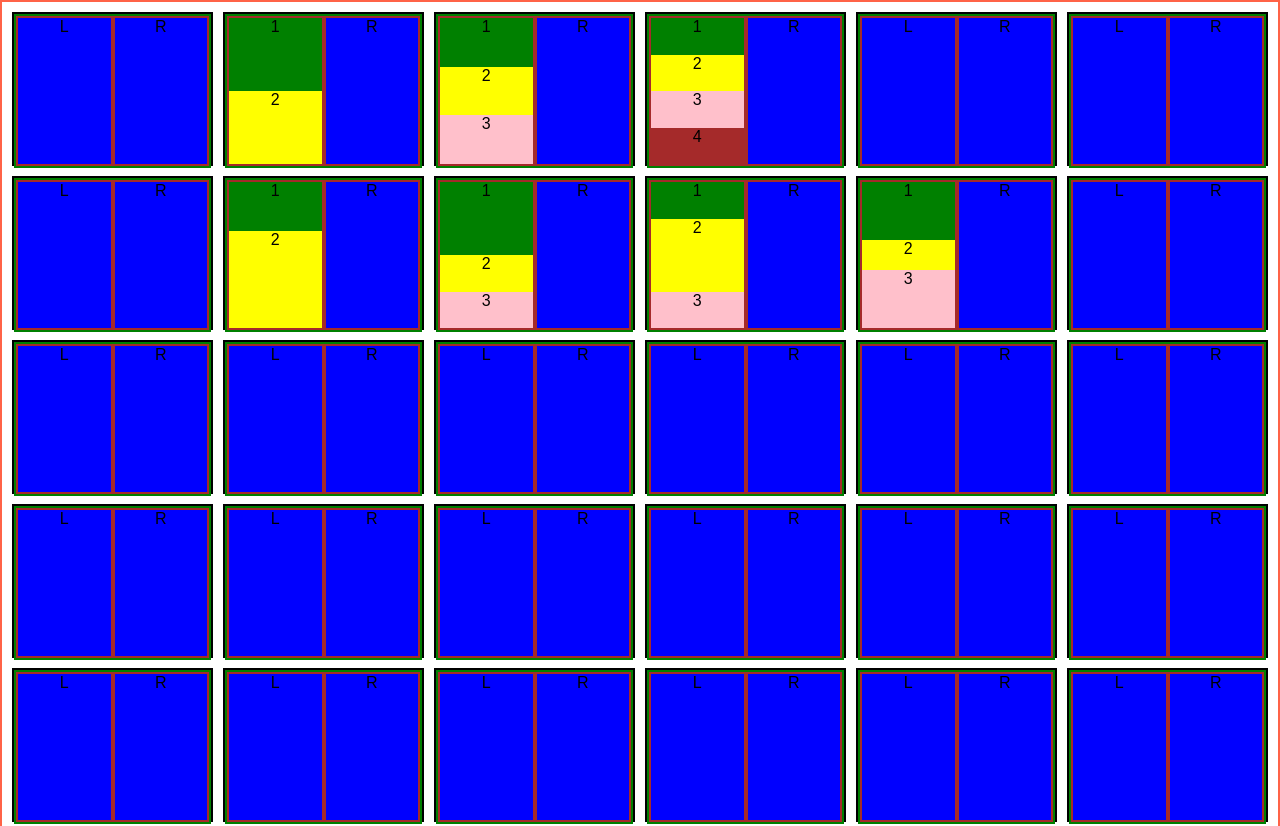
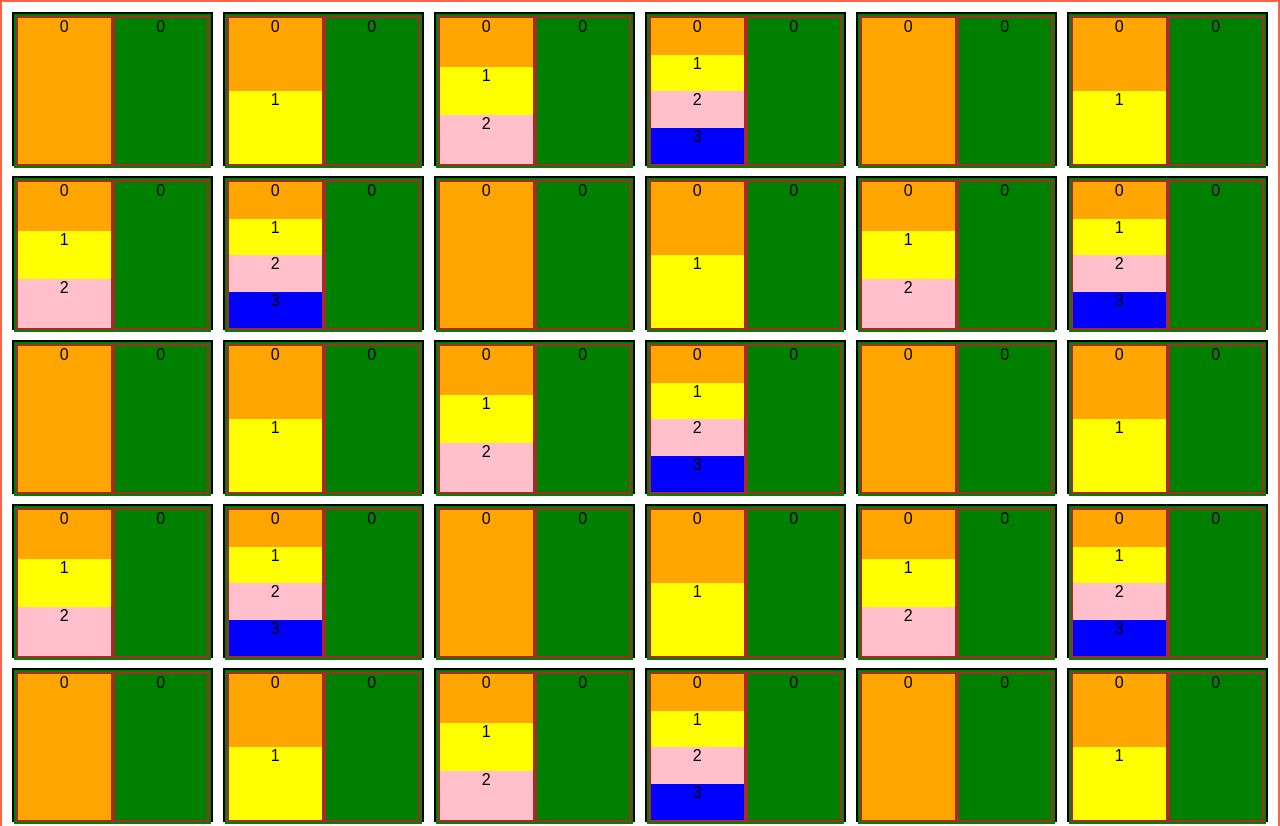
Before and after one commit to fanCDA/ProjectCDA-web, a React (Create React App) app: page / in a window 1280 px wide. Shown: the top 826 px of the page. Built offline with nearby package versions, Linux system fonts and the light colour scheme.

Commit message:
Trying to generate some data model that reflects what we need and generate views based on that. For now pieces of single page will have the same ratio.

```diff
--- a/src/App2.js
+++ b/src/App2.js
@@ -1,17 +1,72 @@
 import React, { Component } from 'react';
+import DATA from'./data/model';
 import './App2.css';
 
 class App extends Component {
   render() {
-    let items = [];
-    for(let i=0; i<50; i++) {
-      items.push( this.getItem(i) );
-    }
+    // let items = [];
+    // for(let i=0; i<50; i++) {
+    //   items.push( this.getItem(i) );
+    // }
     return (
       <div className="grid-container">
-        {items}
+        { DATA.Podwojne.map((data, index) => this.getPodwojnaStrona(data, index)) }
       </div>
     );
+  }
+
+  getPodwojnaStrona(data, indexPodwojnej) {
+    return (
+      <div className="grid-item" key={data.id}>
+        <div className="grid-container-2">
+          <div className="grid-item-2">
+            {this.getPojedynczaStrona(data.Strony[0], indexPodwojnej, 0)}
+          </div>
+          <div className="grid-item-2">
+            {this.getPojedynczaStrona(data.Strony[1], indexPodwojnej, 1)}
+          </div>
+        </div>
+      </div>
+    );
+  }
+
+  getPojedynczaStrona(data, indexPodwojnej, indexPojedynczej) {
+    // console.log(data);
+    return(
+      <div className="single-page-container">
+        { data.CzesciStrony.map((data, index) => this.getCzescStrony(data, indexPodwojnej, indexPojedynczej, index)) }
+      </div>
+    );
+  }
+
+  getCzescStrony(data, indexPodwojnej, indexPojedynczej, indexCzesci) {
+    // console.log(data, indexPodwojnej, indexPojedynczej, indexCzesci);
+    return (
+      <div
+        key={`${indexPodwojnej},${indexPojedynczej},${indexCzesci}`}
+        style={{
+          flex: 1,
+          backgroundColor: this.getBgColor(data.bg)
+        }}
+      >
+        {data.text}
+      </div>
+    );
+  }
+
+  getBgColor(i) {
+    switch(i) {
+      case 0:
+        return'orange';
+      case 1:
+        return'yellow';
+      case 2:
+        return'pink';
+      case 3:
+        return'blue';
+      default:
+        return'green';
+    }
   }
 
   getItem(i) {
--- /dev/null
+++ b/src/data/model.js
@@ -0,0 +1,46 @@
+// DATA = {                        // Global data
+//   Podwojne: [                   // Tablica obiektow (podwojnych stron)
+//     {                           // Obiekt reprezentujacy 2 strony
+//       id: i                     // Tmp id
+//       Strony: [                 // Tablica pojedynczych stron
+//         {                       // Obiekt reprezentujacy pojedyncza strone
+//           CzesciStrony: [       // Tablica pojedynczych czesci stron
+//             {                   // Obiekt reprezentujacy czesc pojedynczej strony
+//               text: ''
+//             }
+//           ]
+//         }
+//       ]
+//     }
+//   ]
+// };
+
+const DATA = {
+  Podwojne:[]
+};
+
+for(let i=0; i<50; i++) {
+  let lewa = [{bg: 0, text: '0'}];
+  for(let j=0; j<i%4; j++) {
+    lewa.push({
+      bg: j+1,
+      text: `${j+1}`
+    });
+  }
+
+  DATA.Podwojne.push({
+    id: i,
+    Strony: [
+      {
+        CzesciStrony: lewa
+      },
+      {
+        CzesciStrony: [
+          {text: '0'}
+        ]
+      }
+    ]
+  });
+}
+
+export default DATA;
```
